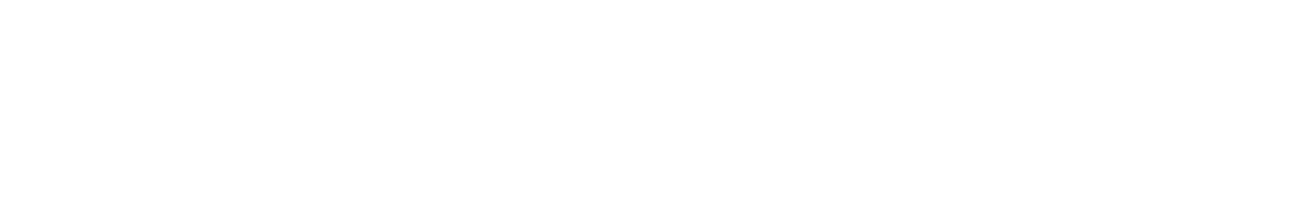
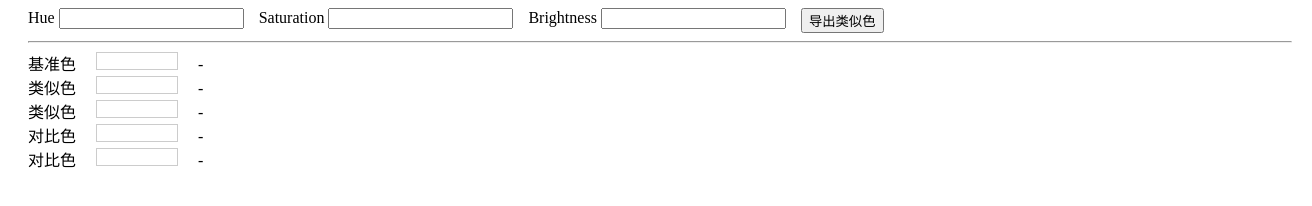
Before and after one commit to HungYuHei/hsb_tool, a plain HTML site: page index.html in a window 1280 px wide. Shown: the whole page, 1312 px wide, since content can reach past the window. Drawn offline with Linux system fonts and the light colour scheme.

Commit message:
导出类似色功能

```diff
--- a/index.css
+++ b/index.css
@@ -0,0 +1,20 @@
+.container {
+  width: 100%;
+  padding: 0 20px;
+}
+
+.input-group-inline {
+  display: flex;
+}
+.input-group-wrapper {
+  margin-right: 15px;
+}
+
+.color-item .color-block {
+  display: inline-block;
+  width: 5em;
+  height: 1em;
+  margin: 0 1em;
+  border: 1px solid #ccc;
+  background-color: #fff;
+}
--- a/index.html
+++ b/index.html
@@ -8,6 +8,59 @@
     </head>
     <body>
         <div class="container">
+            <div class="input-group-inline">
+                <div class="input-group-wrapper">
+                    <label for="hue-input">Hue</label>
+                    <input id="hue-input" type="number" name="" />
+                </div>
+                <div class="input-group-wrapper">
+                    <label for="saturation-input">Saturation</label>
+                    <input id="saturation-input" type="number" name="" />
+                </div>
+                <div class="input-group-wrapper">
+                    <label for="brightness-input">Brightness</label>
+                    <input id="brightness-input" type="number" name="" />
+                </div>
+                <div class="input-group-wrapper">
+                    <input id="submit-btn" type="submit" value="导出类似色">
+                </div>
+            </div>
+            <hr>
+            <div id="results">
+                <div class="color-item">
+                    <span>基准色</span>
+                    <span class="color-block"></span>
+                    <span class="color-hex-value">-</span>
+                </div>
+                <div class="color-item">
+                    <span>类似色</span>
+                    <span class="color-block"></span>
+                    <span class="color-hex-value">-</span>
+                </div>
+                <div class="color-item">
+                    <span>类似色</span>
+                    <span class="color-block"></span>
+                    <span class="color-hex-value">-</span>
+                </div>
+                <div class="color-item">
+                    <span>对比色</span>
+                    <span class="color-block"></span>
+                    <span class="color-hex-value">-</span>
+                </div>
+                <div class="color-item">
+                    <span>对比色</span>
+                    <span class="color-block"></span>
+                    <span class="color-hex-value">-</span>
+                </div>
+            </div>
         </div>
     </body>
+
+    <script>
+      let hueInput = document.getElementById('hue-input')
+      let saturationInput = document.getElementById('saturation-input')
+      let brightnessInput = document.getElementById('brightness-input')
+      let submitBtn = document.getElementById('submit-btn')
+      submitBtn.onclick = function() { showColors(hueInput.value, saturationInput.value, brightnessInput.value) }
+    </script>
 </html>
--- a/index.js
+++ b/index.js
@@ -1,4 +1,4 @@
-function hsb2rgb(hue, saturation, brightness) {
+function hsbToRgb(hue, saturation, brightness) {
   let h = Number.parseFloat(hue)
   let s = Number.parseFloat(saturation) / 100
   let v = Number.parseFloat(brightness) / 100
@@ -27,3 +27,30 @@ function hsb2rgb(hue, saturation, brightness) {
 
   return rgb.map(i => Math.trunc(i * 255))
 }
+
+function rgbToHex(r, g, b) {
+  return toHex(r) + toHex(g) + toHex(b)
+}
+
+function toHex(n) {
+ n = Number.parseInt(n)
+ if (isNaN(n)) return "00"
+ n = Math.max(0, Math.min(n, 255))
+ return "0123456789ABCDEF".charAt((n - n % 16) / 16) + "0123456789ABCDEF".charAt(n % 16)
+}
+
+function showColors (h, s, b) {
+  let results = document.getElementById('results')
+  let colorHexList = []
+  colorHexList.push(rgbToHex(...hsbToRgb(h, s, b)))
+  colorHexList.push(rgbToHex(...hsbToRgb(h + 30, s, b)))
+  colorHexList.push(rgbToHex(...hsbToRgb(h - 30, s, b)))
+  colorHexList.push(rgbToHex(...hsbToRgb(Math.abs(h - 180) + 25, s, b)))
+  colorHexList.push(rgbToHex(...hsbToRgb(Math.abs(h - 180) - 25, s, b)))
+
+  Array.from(results.getElementsByClassName('color-item')).forEach(function(item) {
+    let colorHex = colorHexList.shift()
+    item.getElementsByClassName('color-block')[0].style = "background-color: #" + colorHex
+    item.getElementsByClassName('color-hex-value')[0].innerText = colorHex
+  })
+}
```
